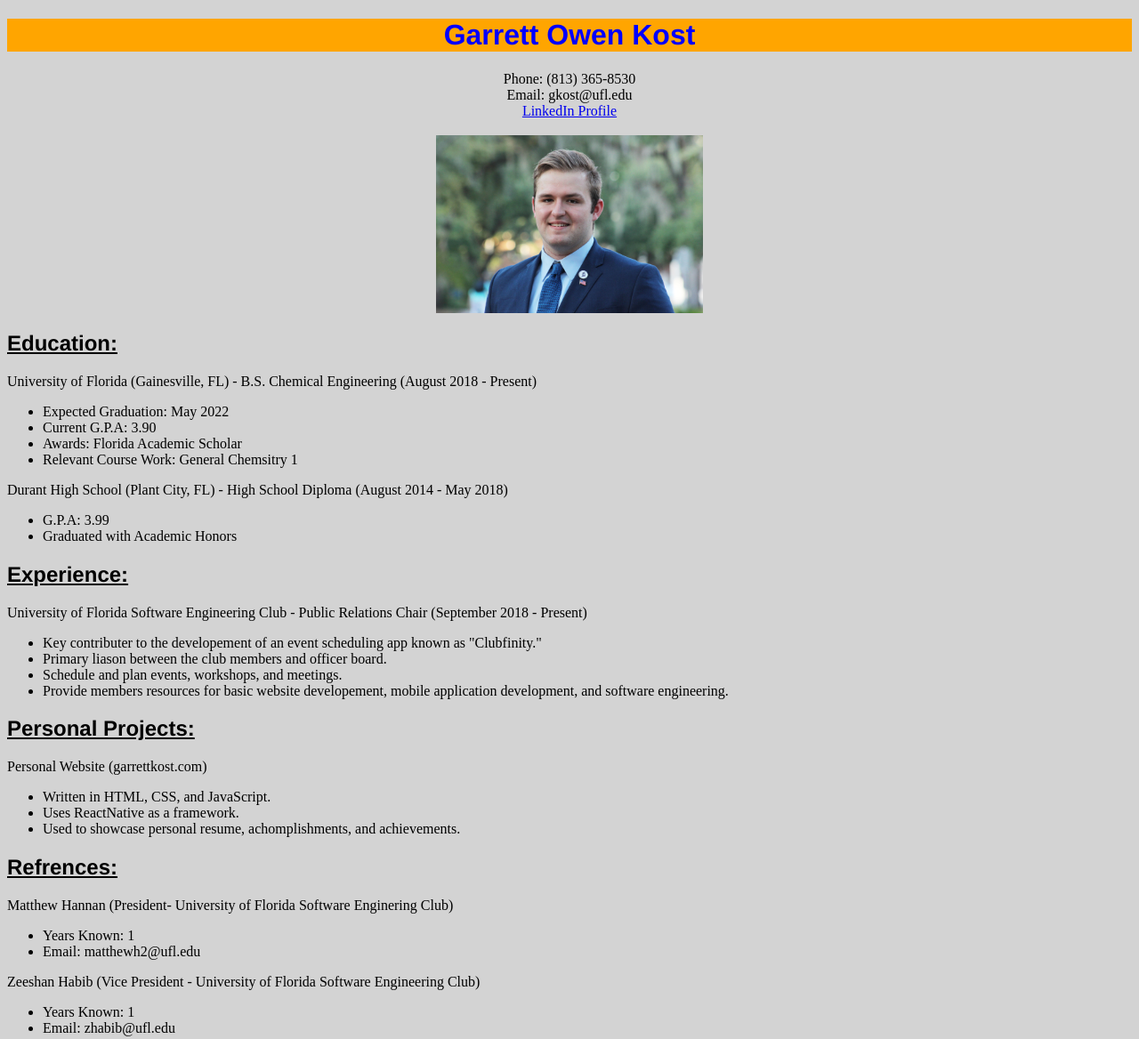
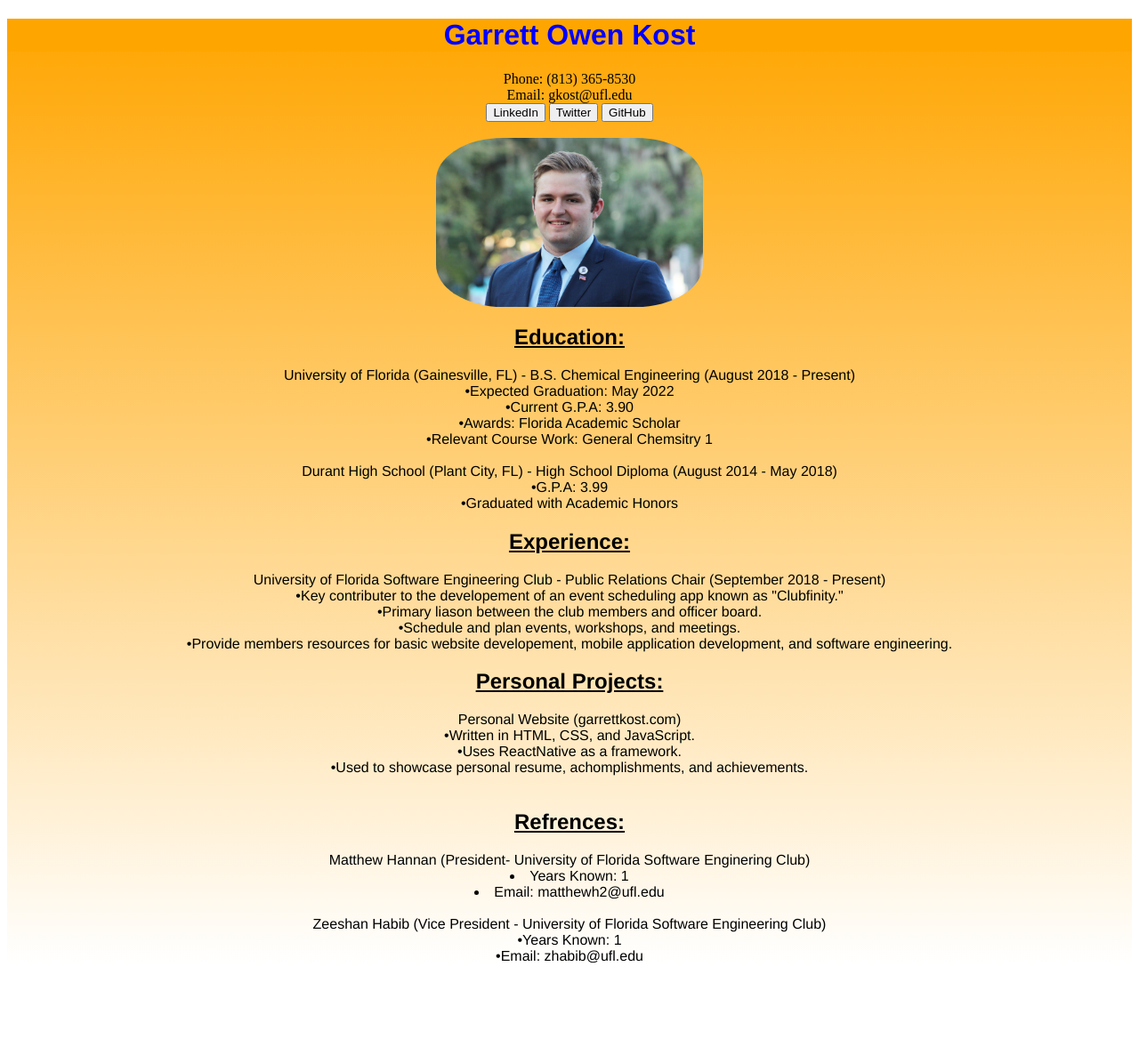
Before and after one commit to garrettkost/personal-website, a plain HTML site: page index.html in a window 1280 px wide. Shown: the whole page at 89% size. After the commit the page ends 1092 px from the top, so only its background shows below. Drawn offline with Linux system fonts and the light colour scheme.

Commit message:
Layout updates

```diff
--- a/index.html
+++ b/index.html
@@ -5,12 +5,26 @@
 <head>
 	<title> Garrett Kost </title>
 
+	<meta  charset="utf-8">
+		<meta http-equiv="x-ua-compatible" content="ie=edge">
+		<title> Basic Project </title>
+		<meta name="description" content="">
+		<meta name="viewport" content="width=device-width, initial-scale=1">
+
+		<link rel="stylesheet" type="text/css" href="site.css">
+
+		<script src="site.js"></script>
+
 	<style>
 		h1 {background-color: orange; color: blue;
 			font-family: helvetica}
-		body {background-color: lightgray}
+		#grad1 {
+  			background-image: linear-gradient(orange, white); /* Standard syntax (must be last) */
+		}
+
 		h2 {font-family: helvetica; text-decoration: underline;}
-
+		p2 {font-family: helvetica;}
+		p3 {font-family: helvetica;}
 
 
 	</style>
@@ -19,64 +33,75 @@
 
 <body>
 	<!-- start of the webpage-->
+	<div id="grad1">
 	<h1 id="name"> <center>Garrett Owen Kost</center> </h1>
 	<p1> <center>Phone: (813) 365-8530</center> </p1>
 	<p1> <center>Email: gkost@ufl.edu</center> </p1>
 
-		<a
-		 	href="https://www.linkedin.com/in/garrettkost?lipi=urn%3Ali%3Apage%3Ad_flagship3_profile_view_base_contact_details%3BrhU4XhFsRt6gvpk%2F2dNeFw%3D%3D" >
 
-		 	<center> LinkedIn Profile </center>
+	<div align="center">
+		<button type="myButton" onclick="window.location.href = 'https://www.linkedin.com/in/garrettkost?lipi=urn%3Ali%3Apage%3Ad_flagship3_profile_view_base_contact_details%3BrhU4XhFsRt6gvpk%2F2dNeFw%3D%3D' ">LinkedIn</button>
 
-		</a>
+		<button type="myButton" onclick="window.location.href ='https://twitter.com/garrettkost' ">Twitter</button>
+
+		<button type = "myButton" onclick="window.location.href = 'https://github.com/garrettkost' ">GitHub</button>
+	</div>
+
 
 	<br>
 	<img src="headshot.jpg"
 			style="display: block; margin-left: auto; margin-right: auto;"
-			width="300" height=200 />
+			width="300" height=190 />
+<div align="center">
+	<h2 align="center">Education:</h2>
 
-	<h2>Education:</h2>
-		<p2> University of Florida (Gainesville, FL) - B.S. Chemical Engineering (August 2018 - Present)</p2>
-			<ul>
-				<li>Expected Graduation: May 2022</li>
-				<li>Current G.P.A: 3.90</li>
-				<li>Awards: Florida Academic Scholar</li>
-				<li>Relevant Course Work: General Chemsitry 1</li>
-			</ul>
+		<div style="align-items: center;">
+		<p2> University of Florida (Gainesville, FL) - B.S. Chemical Engineering (August 2018 - Present)</p2><br>
+
+				<p3>•Expected Graduation: May 2022</p3> <br>
+				<p3>•Current G.P.A: 3.90</p3> <br>
+				<p3>•Awards: Florida Academic Scholar</p3><br>
+				<p3>•Relevant Course Work: General Chemsitry 1</p3> <br> <br>
+		</div>
+
+
 		<p2> Durant High School (Plant City, FL) - High School Diploma (August 2014 - May 2018)</p2>
-			<ul>
-				<li>G.P.A: 3.99</li>
-				<li> Graduated with Academic Honors</li>
-			</ul>
+			<br>
+			<p3>•G.P.A: 3.99</p3> <br>
+			<p3>•Graduated with Academic Honors</p3> <br>
+
 
 
 	<h2>Experience:</h2>
 		<p2> University of Florida Software Engineering Club - Public Relations Chair (September 2018 - Present) </p2>
+			<br>
+			<p3>•Key contributer to the developement of an event scheduling app known as "Clubfinity."</p3><br>
+			<p3>•Primary liason between the club members and officer board. </p3><br>
+		 	<p3>•Schedule and plan events, workshops, and meetings.</p3><br>
+			<p3>•Provide members resources for basic website developement, mobile application development, and software engineering.</p3>  <br>
 
-		<ul>
-			<li>Key contributer to the developement of an event scheduling app known as "Clubfinity."</li>
-			<li> Primary liason between the club members and officer board. </li>
-			<li> Schedule and plan events, workshops, and meetings.</li>
-			<li> Provide members resources for basic website developement, mobile application development, and software engineering.</li>
-		</ul>
 	<h2>Personal Projects:</h2>
-		<p2> Personal Website (garrettkost.com) </p2>
-		<ul>
-			<li>Written in HTML, CSS, and JavaScript.</li>
-			<li>Uses ReactNative as a framework.</li>
-			<li>Used to showcase personal resume, achomplishments, and achievements. </li>
-		</ul>
+		<p2> Personal Website (garrettkost.com) </p2><br>
+		<p3>
+			•Written in HTML, CSS, and JavaScript. <br>
+			•Uses ReactNative as a framework.<br>
+			•Used to showcase personal resume, achomplishments, and achievements. <br>
+		</p3>
+		<br>
 	<h2>Refrences:</h2>
 		<p2> Matthew Hannan (President- University of Florida Software Enginering Club) </p2>
-		<ul>
+		<p3>
 			<li>Years Known: 1</li>
 			<li>Email: matthewh2@ufl.edu</li>
-		</ul>
+		</p3> <br>
 		<p2> Zeeshan Habib (Vice President - University of Florida Software Engineering Club)
-			<ul>
-				<li>Years Known: 1</li>
-				<li>Email: zhabib@ufl.edu</li>
-			</ul>
+			<p3><br>
+				<p3>•Years Known: 1</p3><br>
+				<p3>•Email: zhabib@ufl.edu</p3>
+			</p3>
+		</p2>
+</div>
+
 
 </body>
 
--- a/site.css
+++ b/site.css
@@ -0,0 +1,7 @@
+#grad {
+  background-image: linear-gradient(red, yellow);
+}
+
+img {
+  border-radius: 25%;
+}
```
